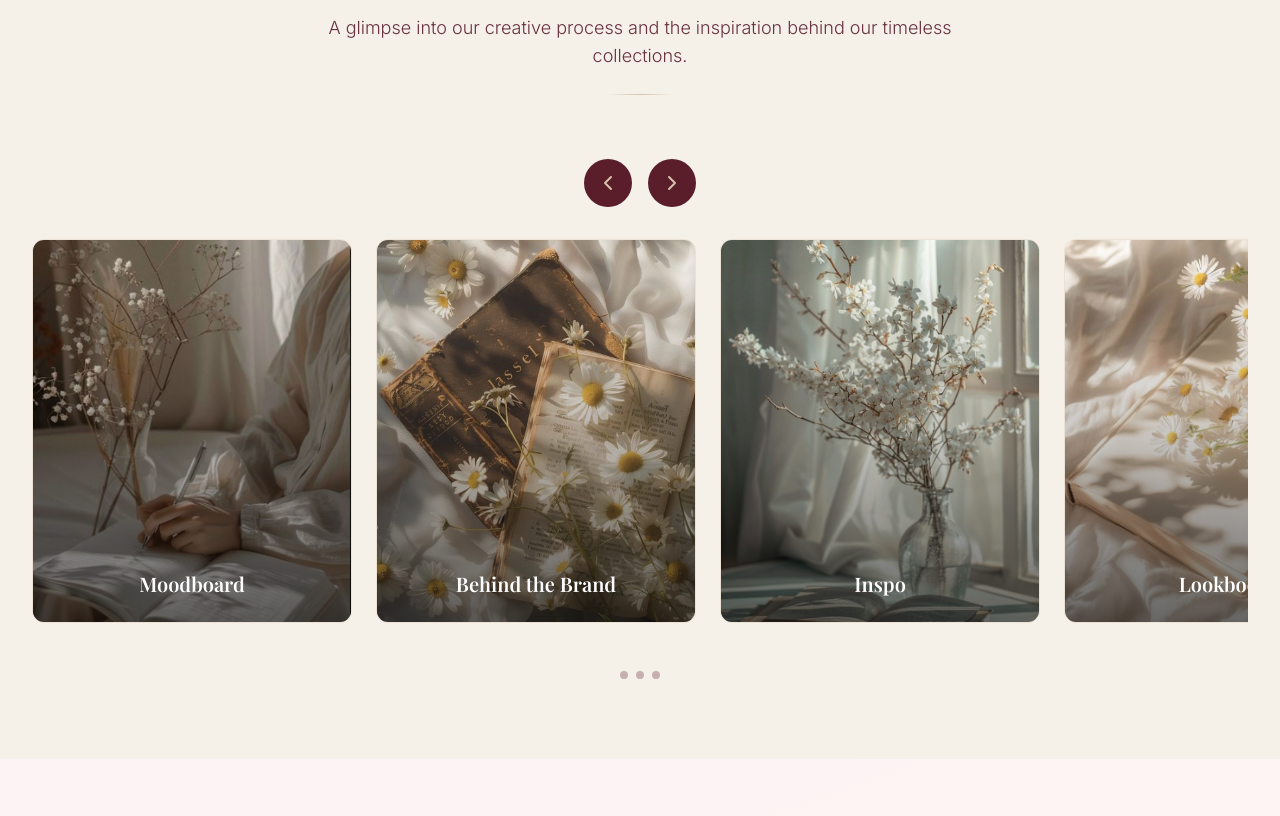
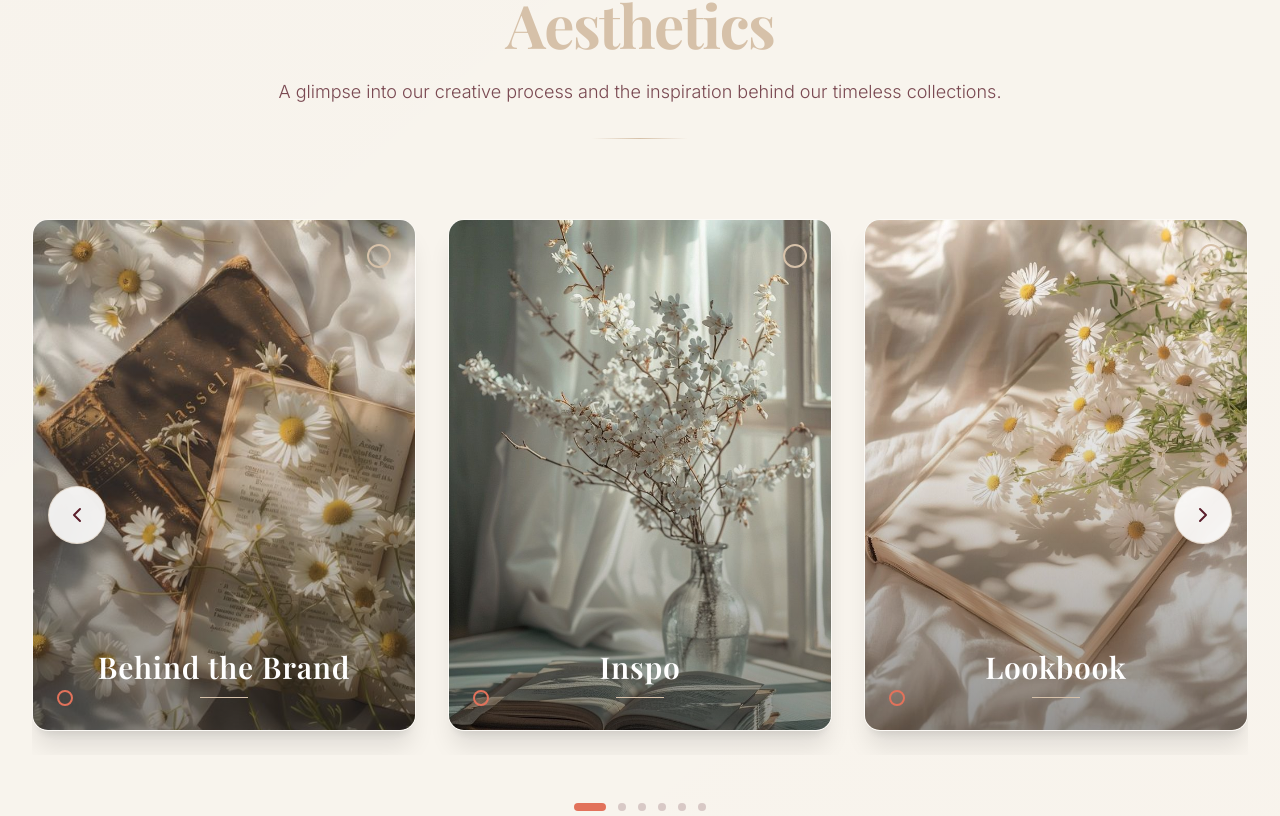
Before and after one commit to saifulraislam/jamalie3, a React (Vite) app: page / in a window 1280 px wide. Shown: the part 3004-3820 px from the top of the page. Built offline with nearby package versions, Linux system fonts and the light colour scheme.

Commit message:
Update Gallery.tsx

```diff
--- a/src/components/Gallery.tsx
+++ b/src/components/Gallery.tsx
@@ -1,5 +1,5 @@
-import React, { useRef, useState, useEffect } from 'react';
-import { motion } from 'framer-motion';
+import React, { useRef, useState, useEffect, useCallback } from 'react';
+import { motion, useMotionValue, useTransform } from 'framer-motion';
 import { ChevronLeft, ChevronRight } from 'lucide-react';
 
 interface GalleryItem {
@@ -12,6 +12,16 @@
   const scrollRef = useRef<HTMLDivElement>(null);
   const [canScrollLeft, setCanScrollLeft] = useState(false);
   const [canScrollRight, setCanScrollRight] = useState(true);
+  const [activeIndex, setActiveIndex] = useState(0);
+  const [isHovering, setIsHovering] = useState(false);
+
+  // Enhanced motion values for smoother interactions
+  const x = useMotionValue(0);
+  const background = useTransform(
+    x,
+    [-100, 0, 100],
+    ["#F5F0E8", "#F8F4ED", "#F5F0E8"]
+  );
 
   const galleryItems: GalleryItem[] = [
     {
@@ -46,26 +56,32 @@
     }
   ];
 
-  const checkScrollButtons = () => {
+  const checkScrollButtons = useCallback(() => {
     if (scrollRef.current) {
       const { scrollLeft, scrollWidth, clientWidth } = scrollRef.current;
-      setCanScrollLeft(scrollLeft > 0);
-      setCanScrollRight(scrollLeft < scrollWidth - clientWidth - 10);
+      setCanScrollLeft(scrollLeft > 5);
+      setCanScrollRight(scrollLeft < scrollWidth - clientWidth - 5);
+
+      // Calculate active index based on scroll position
+      const itemWidth = window.innerWidth < 768 ? 304 : 352; // card width + gap
+      const newIndex = Math.round(scrollLeft / itemWidth);
+      setActiveIndex(Math.min(newIndex, galleryItems.length - 1));
     }
-  };
+  }, [galleryItems.length]);
 
   useEffect(() => {
     checkScrollButtons();
     const scrollElement = scrollRef.current;
     if (scrollElement) {
-      scrollElement.addEventListener('scroll', checkScrollButtons);
+      scrollElement.addEventListener('scroll', checkScrollButtons, { passive: true });
       return () => scrollElement.removeEventListener('scroll', checkScrollButtons);
     }
-  }, []);
+  }, [checkScrollButtons]);
 
   const scroll = (direction: 'left' | 'right') => {
     if (scrollRef.current) {
-      const scrollAmount = window.innerWidth < 768 ? 280 : 350;
+      const isMobile = window.innerWidth < 768;
+      const scrollAmount = isMobile ? 304 : 352; // Precise card width + gap
       const currentScroll = scrollRef.current.scrollLeft;
       const targetScroll = direction === 'left'
         ? currentScroll - scrollAmount
@@ -78,67 +94,162 @@
     }
   };
 
+  const scrollToIndex = (index: number) => {
+    if (scrollRef.current) {
+      const isMobile = window.innerWidth < 768;
+      const scrollAmount = isMobile ? 304 : 352;
+      const targetScroll = index * scrollAmount;
+
+      scrollRef.current.scrollTo({
+        left: targetScroll,
+        behavior: 'smooth'
+      });
+    }
+  };
+
+  // Auto-scroll functionality for premium feel (optional)
+  useEffect(() => {
+    if (isHovering) return;
+
+    const autoScroll = setInterval(() => {
+      if (canScrollRight) {
+        scroll('right');
+      } else if (activeIndex === galleryItems.length - 1) {
+        scrollToIndex(0);
+      }
+    }, 5000);
+
+    return () => clearInterval(autoScroll);
+  }, [canScrollRight, activeIndex, isHovering, galleryItems.length]);
+
   return (
-    <section id="gallery" className="py-12 md:py-20 bg-[#F5F0E8]">
-      <div className="container mx-auto px-4 lg:px-8">
-        {/* Section Header */}
+    <motion.section
+      id="gallery"
+      className="py-16 md:py-24 lg:py-28 relative overflow-hidden"
+      style={{ backgroundColor: background }}
+      onMouseEnter={() => setIsHovering(true)}
+      onMouseLeave={() => setIsHovering(false)}
+    >
+      {/* Subtle background pattern */}
+      <div className="absolute inset-0 opacity-5">
+        <div className="absolute inset-0 bg-gradient-to-br from-[#5A1E2B]/10 via-transparent to-[#E2725B]/10" />
+      </div>
+
+      <div className="container mx-auto px-4 lg:px-8 relative z-10">
+        {/* Enhanced Section Header */}
         <motion.div
-          initial={{ opacity: 0, y: 30 }}
+          initial={{ opacity: 0, y: 40 }}
           whileInView={{ opacity: 1, y: 0 }}
           viewport={{ once: true }}
-          transition={{ duration: 0.6 }}
-          className="text-center mb-12 md:mb-16"
+          transition={{ duration: 0.8, ease: [0.25, 0.25, 0, 1] }}
+          className="text-center mb-16 md:mb-20"
         >
-          <h2 className="text-4xl md:text-5xl font-playfair font-bold text-[#5A1E2B] mb-4 tracking-tight">
+          <motion.h2
+            className="text-4xl md:text-5xl lg:text-6xl font-playfair font-bold text-[#5A1E2B] mb-6 tracking-tight leading-[0.9]"
+            initial={{ opacity: 0, scale: 0.9 }}
+            whileInView={{ opacity: 1, scale: 1 }}
+            transition={{ duration: 1, delay: 0.2 }}
+          >
             Jamaliè
-            <span className="text-[#D6C1A9] block mt-2">Aesthetics</span>
-          </h2>
-          <p className="text-base md:text-lg font-inter font-light text-[#5A1E2B]/90 max-w-2xl mx-auto px-4">
+            <motion.span
+              className="text-[#D6C1A9] block mt-2"
+              initial={{ opacity: 0, x: -20 }}
+              whileInView={{ opacity: 1, x: 0 }}
+              transition={{ duration: 0.8, delay: 0.4 }}
+            >
+              Aesthetics
+            </motion.span>
+          </motion.h2>
+
+          <motion.p
+            className="text-base md:text-lg font-inter font-light text-[#5A1E2B]/80 max-w-3xl mx-auto px-4 leading-relaxed"
+            initial={{ opacity: 0, y: 20 }}
+            whileInView={{ opacity: 1, y: 0 }}
+            transition={{ duration: 0.6, delay: 0.6 }}
+          >
             A glimpse into our creative process and the inspiration behind our timeless collections.
-          </p>
-          <div className="w-16 h-px bg-gradient-to-r from-transparent via-[#D6C1A9] to-transparent my-6 mx-auto" />
+          </motion.p>
+
+          <motion.div
+            className="w-24 h-px bg-gradient-to-r from-transparent via-[#D6C1A9] to-transparent my-8 mx-auto"
+            initial={{ scaleX: 0 }}
+            whileInView={{ scaleX: 1 }}
+            transition={{ duration: 1, delay: 0.8 }}
+          />
         </motion.div>
 
         {/* Gallery Container */}
         <div className="relative">
-          {/* Navigation Buttons */}
-          <div className="flex justify-center gap-3 md:gap-4 mb-6 md:mb-8">
+          {/* Enhanced Navigation Buttons */}
+          <div className="hidden md:flex absolute top-1/2 -translate-y-1/2 left-0 right-0 justify-between pointer-events-none z-20 px-4">
             <motion.button
               onClick={() => scroll('left')}
-              whileHover={{ scale: 1.1 }}
-              whileTap={{ scale: 0.9 }}
+              whileHover={{ scale: 1.1, x: -5 }}
+              whileTap={{ scale: 0.95 }}
               disabled={!canScrollLeft}
-              className={`p-2 md:p-3 rounded-full transition-all duration-300 ${
+              className={`pointer-events-auto p-4 rounded-full backdrop-blur-md border transition-all duration-500 shadow-xl ${
                 canScrollLeft
-                  ? 'bg-[#5A1E2B] text-[#D6C1A9] hover:bg-[#5A1E2B]/90'
+                  ? 'bg-white/90 text-[#5A1E2B] border-[#D6C1A9]/50 hover:bg-[#5A1E2B] hover:text-[#D6C1A9] hover:border-[#5A1E2B]'
+                  : 'bg-white/30 text-[#5A1E2B]/30 border-[#D6C1A9]/20 cursor-not-allowed'
+              }`}
+            >
+              <ChevronLeft size={24} />
+            </motion.button>
+
+            <motion.button
+              onClick={() => scroll('right')}
+              whileHover={{ scale: 1.1, x: 5 }}
+              whileTap={{ scale: 0.95 }}
+              disabled={!canScrollRight}
+              className={`pointer-events-auto p-4 rounded-full backdrop-blur-md border transition-all duration-500 shadow-xl ${
+                canScrollRight
+                  ? 'bg-white/90 text-[#5A1E2B] border-[#D6C1A9]/50 hover:bg-[#5A1E2B] hover:text-[#D6C1A9] hover:border-[#5A1E2B]'
+                  : 'bg-white/30 text-[#5A1E2B]/30 border-[#D6C1A9]/20 cursor-not-allowed'
+              }`}
+            >
+              <ChevronRight size={24} />
+            </motion.button>
+          </div>
+
+          {/* Mobile Navigation */}
+          <div className="flex justify-center gap-4 mb-8 md:hidden">
+            <motion.button
+              onClick={() => scroll('left')}
+              whileHover={{ scale: 1.05 }}
+              whileTap={{ scale: 0.95 }}
+              disabled={!canScrollLeft}
+              className={`p-3 rounded-full transition-all duration-300 ${
+                canScrollLeft
+                  ? 'bg-[#5A1E2B] text-[#D6C1A9] shadow-lg'
                   : 'bg-[#D6C1A9]/30 text-[#5A1E2B]/40 cursor-not-allowed'
               }`}
             >
-              <ChevronLeft size={20} className="md:w-6 md:h-6" />
+              <ChevronLeft size={20} />
             </motion.button>
+
             <motion.button
               onClick={() => scroll('right')}
-              whileHover={{ scale: 1.1 }}
-              whileTap={{ scale: 0.9 }}
+              whileHover={{ scale: 1.05 }}
+              whileTap={{ scale: 0.95 }}
               disabled={!canScrollRight}
-              className={`p-2 md:p-3 rounded-full transition-all duration-300 ${
+              className={`p-3 rounded-full transition-all duration-300 ${
                 canScrollRight
-                  ? 'bg-[#5A1E2B] text-[#D6C1A9] hover:bg-[#5A1E2B]/90'
+                  ? 'bg-[#5A1E2B] text-[#D6C1A9] shadow-lg'
                   : 'bg-[#D6C1A9]/30 text-[#5A1E2B]/40 cursor-not-allowed'
               }`}
             >
-              <ChevronRight size={20} className="md:w-6 md:h-6" />
+              <ChevronRight size={20} />
             </motion.button>
           </div>
 
-          {/* Gallery Scroll */}
+          {/* Enhanced Gallery Scroll */}
           <motion.div
-            initial={{ opacity: 0 }}
-            whileInView={{ opacity: 1 }}
+            initial={{ opacity: 0, y: 20 }}
+            whileInView={{ opacity: 1, y: 0 }}
             viewport={{ once: true }}
-            transition={{ duration: 0.8 }}
+            transition={{ duration: 1, ease: [0.25, 0.25, 0, 1] }}
             ref={scrollRef}
-            className="flex gap-4 md:gap-6 overflow-x-auto pb-4 gallery-scroll snap-x snap-mandatory scrollbar-hide"
+            className="flex gap-6 md:gap-8 overflow-x-auto pb-6 gallery-scroll snap-x snap-mandatory scrollbar-hide"
             style={{
               scrollbarWidth: 'none',
               msOverflowStyle: 'none',
@@ -148,56 +259,99 @@
             {galleryItems.map((item, index) => (
               <motion.div
                 key={item.id}
-                initial={{ opacity: 0, scale: 0.9 }}
-                whileInView={{ opacity: 1, scale: 1 }}
+                initial={{ opacity: 0, scale: 0.9, y: 30 }}
+                whileInView={{ opacity: 1, scale: 1, y: 0 }}
                 viewport={{ once: true }}
-                transition={{ duration: 0.5, delay: index * 0.1 }}
-                whileHover={{ y: -5 }}
+                transition={{
+                  duration: 0.7,
+                  delay: index * 0.15,
+                  ease: [0.25, 0.25, 0, 1]
+                }}
+                whileHover={{
+                  y: -8,
+                  scale: 1.02,
+                  transition: { duration: 0.4, ease: [0.25, 0.25, 0, 1] }
+                }}
                 whileTap={{ scale: 0.98 }}
-                className="flex-shrink-0 w-72 h-80 md:w-80 md:h-96 relative rounded-xl overflow-hidden border border-[#D6C1A9]/30 hover:border-[#E2725B]/50 transition-all duration-300 snap-start group touch-manipulation"
+                className="flex-shrink-0 w-72 h-96 md:w-80 md:h-[28rem] lg:w-96 lg:h-[32rem] relative rounded-2xl overflow-hidden border border-white/50 hover:border-[#E2725B]/60 transition-all duration-500 snap-start group touch-manipulation shadow-xl hover:shadow-2xl backdrop-blur-sm"
               >
-                <img
+                {/* Enhanced Image with Parallax Effect */}
+                <motion.img
                   src={item.image}
                   alt={item.caption}
-                  className="w-full h-full object-cover group-hover:scale-105 transition-transform duration-500"
+                  className="w-full h-full object-cover transition-transform duration-700 ease-out"
+                  whileHover={{ scale: 1.08 }}
                   loading="lazy"
                 />
 
-                {/* Overlay */}
-                <div className="absolute inset-0 bg-gradient-to-t from-black/60 via-black/20 to-transparent" />
+                {/* Enhanced Overlay with Gradient */}
+                <div className="absolute inset-0 bg-gradient-to-t from-black/70 via-black/20 to-transparent opacity-60 group-hover:opacity-40 transition-opacity duration-500" />
 
-                {/* Caption */}
-                <div className="absolute bottom-0 left-0 right-0 p-4 md:p-6">
+                {/* Premium Caption */}
+                <div className="absolute bottom-0 left-0 right-0 p-6 md:p-8">
                   <motion.h3
-                    initial={{ y: 20, opacity: 0 }}
+                    initial={{ y: 30, opacity: 0 }}
                     whileInView={{ y: 0, opacity: 1 }}
-                    transition={{ duration: 0.4, delay: 0.2 }}
-                    className="text-white text-lg md:text-xl font-playfair font-semibold text-center"
+                    transition={{ duration: 0.6, delay: 0.3 }}
+                    className="text-white text-xl md:text-2xl lg:text-3xl font-playfair font-semibold text-center tracking-wide"
                   >
                     {item.caption}
                   </motion.h3>
+
+                  {/* Elegant underline */}
+                  <motion.div
+                    initial={{ scaleX: 0 }}
+                    whileInView={{ scaleX: 1 }}
+                    transition={{ duration: 0.8, delay: 0.5 }}
+                    className="w-12 h-px bg-[#D6C1A9] mx-auto mt-3"
+                  />
                 </div>
 
-                {/* Decorative Elements */}
-                <div className="absolute top-4 right-4 w-6 h-6 border border-[#D6C1A9] rounded-full opacity-0 group-hover:opacity-100 transition-opacity duration-300" />
-                <div className="absolute bottom-4 left-4 w-4 h-4 border border-[#E2725B] rounded-full opacity-0 group-hover:opacity-100 transition-opacity duration-300 delay-75" />
+                {/* Subtle Decorative Elements */}
+                <motion.div
+                  className="absolute top-3 right-3 md:top-6 md:right-6 w-3 h-3 md:w-6 md:h-6 border border-[#D6C1A9]/60 md:border-2 md:border-[#D6C1A9] rounded-full"
+                  initial={{ scale: 0, rotate: -180 }}
+                  whileInView={{ scale: 1, rotate: 0 }}
+                  transition={{ duration: 0.6, delay: 0.4 }}
+                  whileHover={{ scale: window.innerWidth >= 768 ? 1.2 : 1.1, rotate: 90 }}
+                />
+
+                <motion.div
+                  className="absolute bottom-3 left-3 md:bottom-6 md:left-6 w-2 h-2 md:w-4 md:h-4 border border-[#E2725B]/60 md:border-2 md:border-[#E2725B] rounded-full"
+                  initial={{ scale: 0, rotate: 180 }}
+                  whileInView={{ scale: 1, rotate: 0 }}
+                  transition={{ duration: 0.6, delay: 0.6 }}
+                  whileHover={{ scale: window.innerWidth >= 768 ? 1.3 : 1.1, rotate: -90 }}
+                />
+
+                {/* Hover overlay effect */}
+                <motion.div
+                  className="absolute inset-0 bg-gradient-to-r from-[#5A1E2B]/20 to-[#E2725B]/20 opacity-0 group-hover:opacity-100 transition-opacity duration-500"
+                  initial={false}
+                />
               </motion.div>
             ))}
           </motion.div>
 
-          {/* Gallery Indicators */}
-          <div className="flex justify-center mt-6 md:mt-8 space-x-2">
-            {Array.from({ length: Math.ceil(galleryItems.length / 2) }).map((_, index) => (
-              <motion.div
+          {/* Tiny Gallery Indicators */}
+          <div className="flex justify-center mt-8 md:mt-12 space-x-1.5 md:space-x-3">
+            {galleryItems.map((_, index) => (
+              <motion.button
                 key={index}
-                whileHover={{ scale: 1.2 }}
-                className="w-2 h-2 bg-[#5A1E2B]/30 rounded-full transition-all duration-300 hover:bg-[#E2725B] cursor-pointer"
+                onClick={() => scrollToIndex(index)}
+                whileHover={{ scale: window.innerWidth >= 768 ? 1.4 : 1.1 }}
+                whileTap={{ scale: 0.9 }}
+                className={`transition-all duration-400 rounded-full cursor-pointer ${
+                  index === activeIndex
+                    ? 'w-3 h-1 md:w-8 md:h-2 bg-[#E2725B]'
+                    : 'w-1 h-1 md:w-2 md:h-2 bg-[#5A1E2B]/20 hover:bg-[#E2725B]/40'
+                }`}
               />
             ))}
           </div>
         </div>
       </div>
-    </section>
+    </motion.section>
   );
 };
 
```
